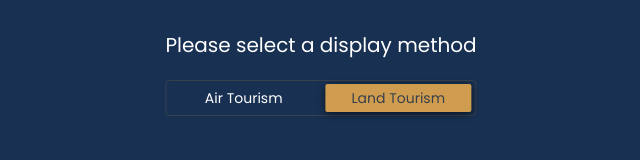
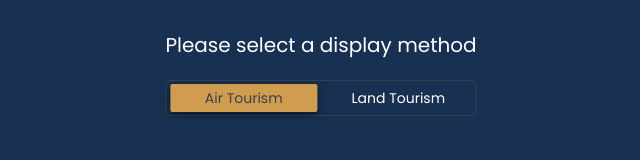
Before and after one commit to mohammedeltaweel/Dash-Python-components-Template, a plain HTML site: page Button-group/index.html in a window 1280 px wide. Both pictures are taken after a click on the item "Air Tourism". Shown: the whole page, without its empty margins (319-959 px from the left). Drawn offline with Linux system fonts and the light colour scheme.

Commit message:
added interactivity via JavaScript

```diff
--- a/Button-group/index.html
+++ b/Button-group/index.html
@@ -19,5 +19,19 @@
         </ul>
       </div>
     </div>
+    <script>
+  const toggleSelectBtns = document.querySelectorAll('.toggle-select-button');
+  toggleSelectBtns.forEach(toggleSelectBtn => {
+        toggleSelectBtn.addEventListener('click', function () {
+
+            // Remove the "active" class from all buttons
+            toggleSelectBtns.forEach(label => {
+                label.classList.remove('active');
+            });
+            // Add the "active" class to the clicked button
+            toggleSelectBtn.classList.add('active');
+        });
+    });
+    </script>
   </body>
 </html>
```
Also changed, not shown: Button-group/assets/script.js (+14 -0 lines).
